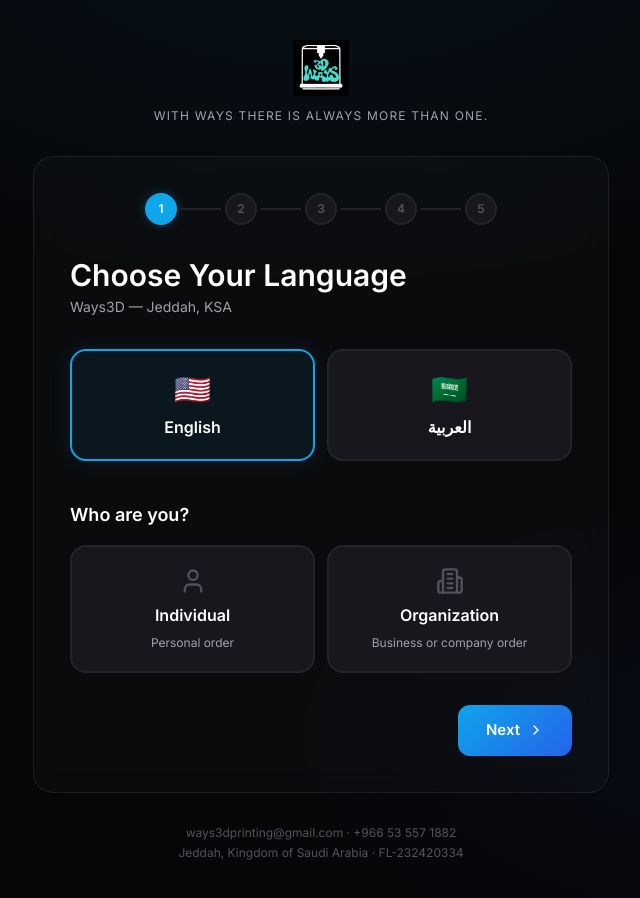
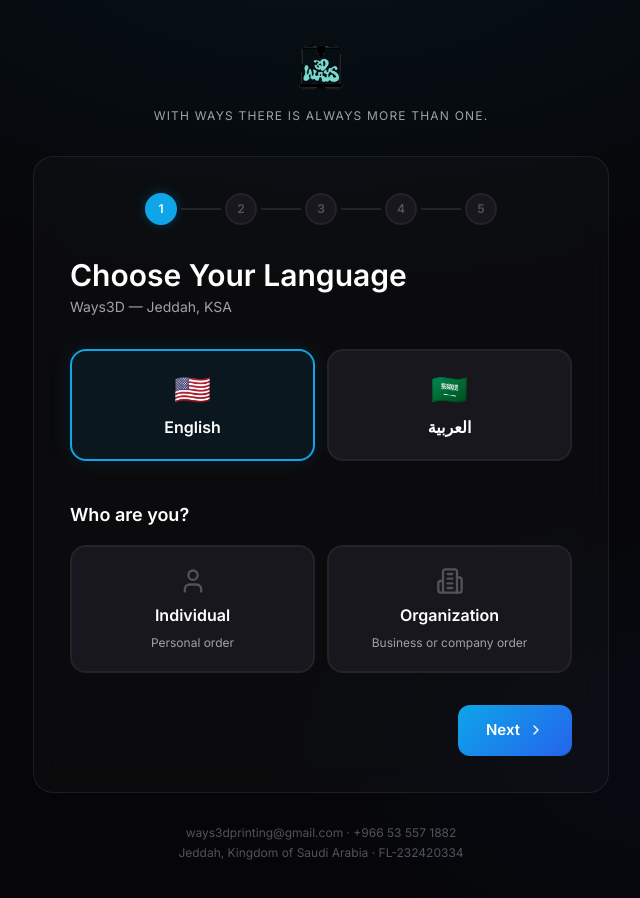
Before and after one commit to Waleed-Abulhasan/ways3d-order-system, a Next.js app: page / in a window 1280 px wide. Shown: the top 898 px of the page, without its empty margins (319-959 px from the left). Built offline with nearby package versions, Linux system fonts and the light colour scheme.

Commit message:
Use same logo on order form as admin and invoice

```diff
--- a/app/page.tsx
+++ b/app/page.tsx
@@ -1,6 +1,7 @@
 'use client'
 
 import { useState, useCallback, useRef } from 'react'
+import LogoImage from '@/components/LogoImage'
 import { useRouter } from 'next/navigation'
 import { tr, type Lang } from '@/lib/translations'
 import { cn } from '@/lib/utils'
@@ -178,12 +179,7 @@ export default function OrderFormPage() {
     >
       {/* Logo */}
       <div className="mb-8 text-center">
-        {/* eslint-disable-next-line @next/next/no-img-element */}
-        <img
-          src="/logo-dark-bg.jpg"
-          alt="Ways3D"
-          className="mx-auto mb-3 object-contain h-14 w-auto"
-        />
+        <LogoImage className="mx-auto mb-3 object-contain h-14 w-auto" />
         <p className="text-brand-text-secondary text-xs tracking-widest uppercase">{t.tagline}</p>
       </div>
 
```
